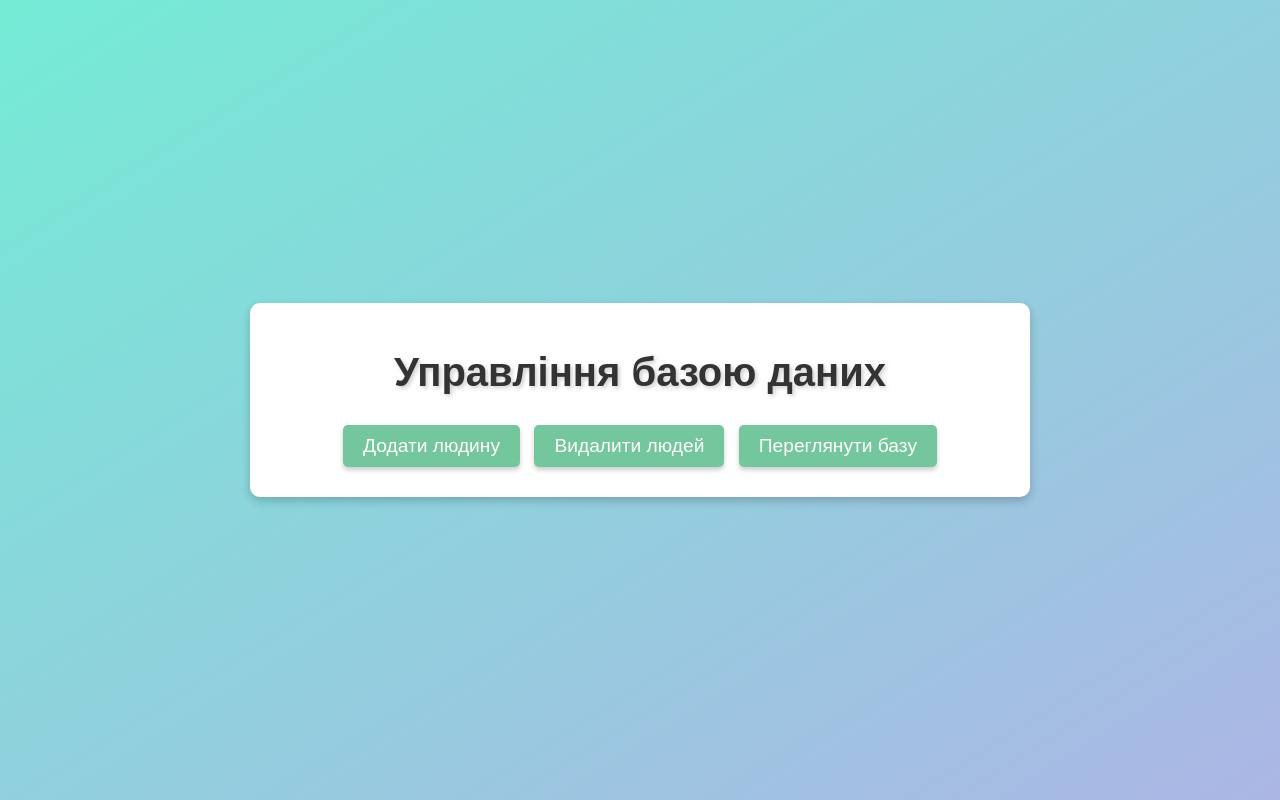
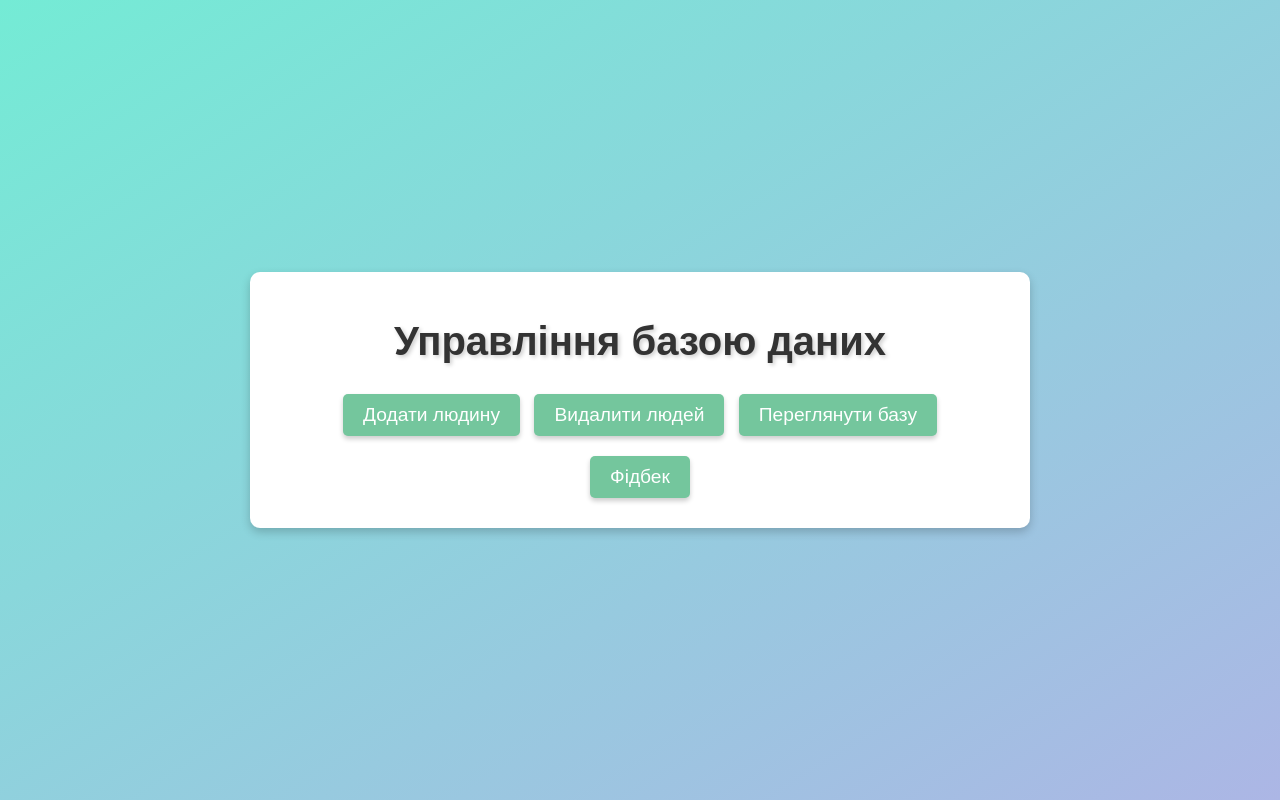
Before and after one commit to msvsn/sqldatabase, a Flask app: page / in a window 1280 px wide. Run offline with Flask 3, Linux system fonts and the light colour scheme.

Commit message:
Update index.html

```diff
--- a/templates/index.html
+++ b/templates/index.html
@@ -5,7 +5,6 @@
     <meta charset="UTF-8">
     <meta name="viewport" content="width=device-width, initial-scale=1.0">
     <title>Головна сторінка</title>
-    <link rel="stylesheet" href="/static/style.css">
 </head>
 <body>
     <div class="container">
@@ -14,6 +13,7 @@
             <a href="/add" class="button">Додати людину</a>
             <a href="/delete" class="button">Видалити людей</a>
             <a href="/view" class="button">Переглянути базу</a>
+            <a href="/feedback" class="button">Фідбек</a>
         </div>
     </div>
 </body>
```
